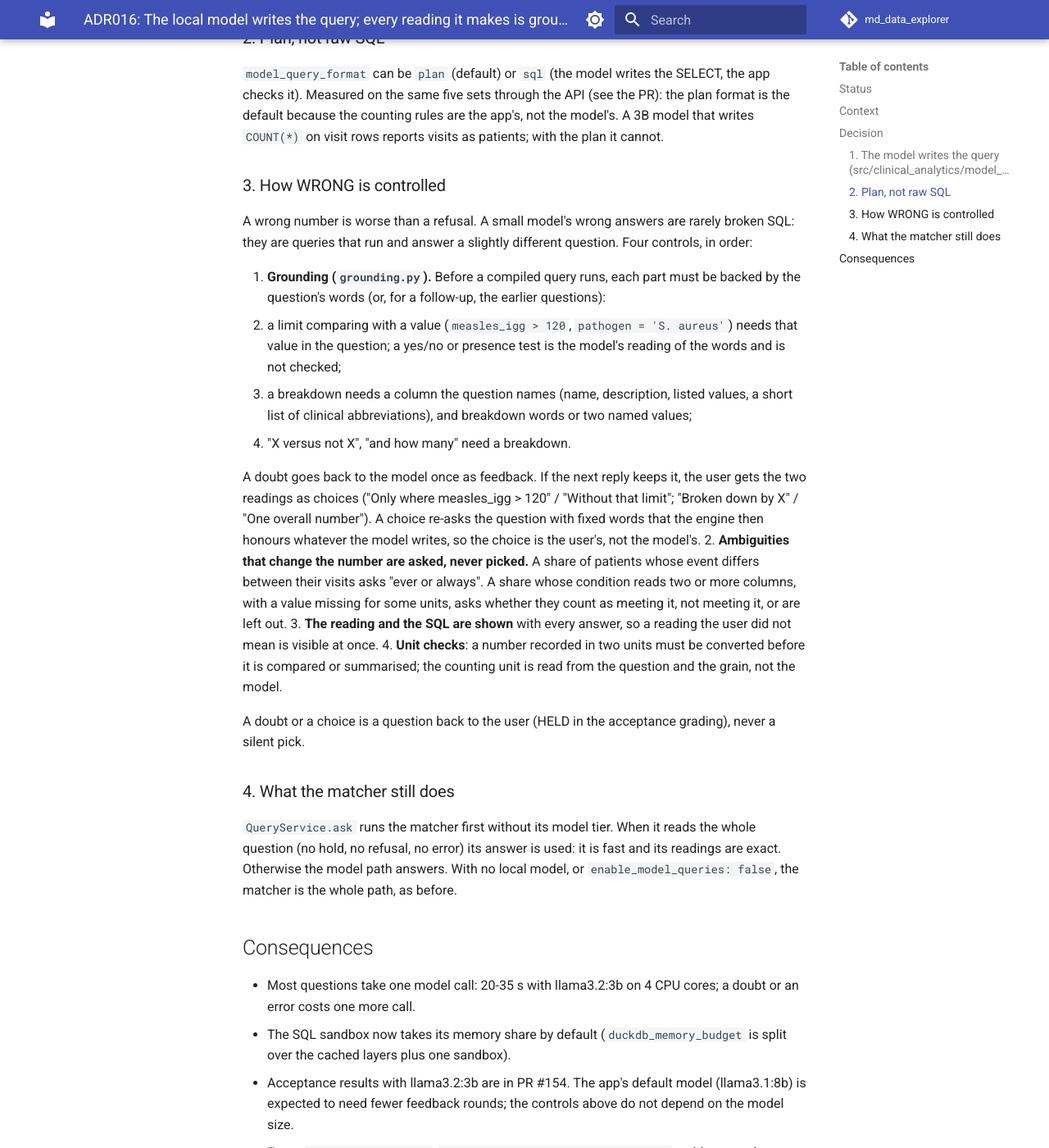
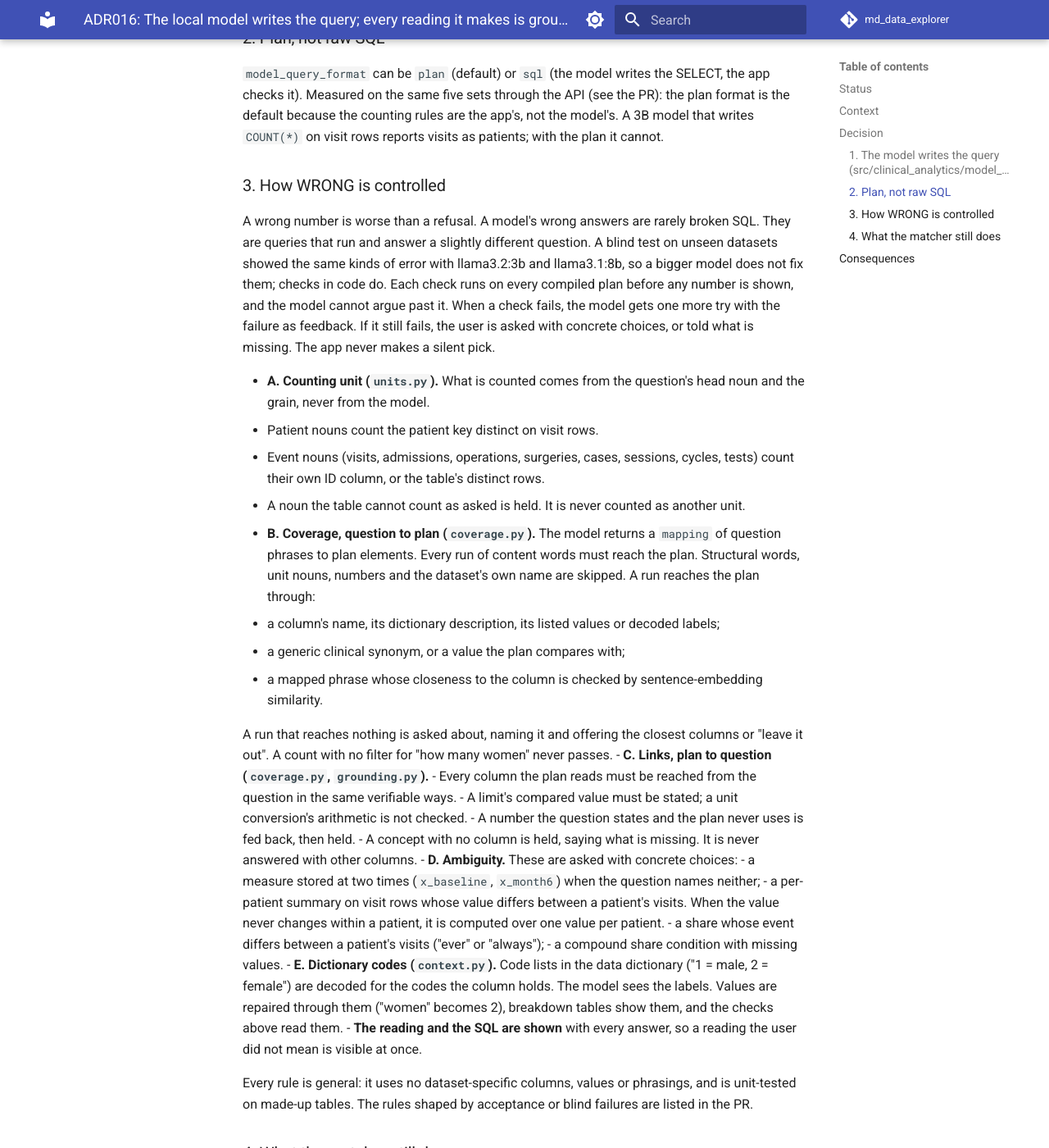
Before and after one commit to jtouley/md_data_explorer, an MkDocs documentation site: the page built from docs/implementation/ADR/ADR016.md, in a window 1280 px wide and 1400 px high, scrolled down 1870 px. Shown: the whole window at 82% size. Built offline with MkDocs 1.6.1 and Material for MkDocs 9.7.7, drawn with Linux system fonts in a browser that asks for light colours; comment, search, counter and statistics services are not loaded.

Commit message:
docs(ADR016): the five checks that control WRONG
Co-Authored-By: Claude Opus 5.5 <noreply@anthropic.com>
Claude-Session: https://claude.ai/code/session_01Lho8TYTiEckwDsM4soF5Ym

```diff
--- a/docs/implementation/ADR/ADR016.md
+++ b/docs/implementation/ADR/ADR016.md
@@ -70,33 +70,50 @@ because the counting rules are the app's, not the model's. A 3B model that write
 
 ### 3. How WRONG is controlled
 
-A wrong number is worse than a refusal. A small model's wrong answers are rarely broken SQL: they
-are queries that run and answer a slightly different question. Four controls, in order:
+A wrong number is worse than a refusal. A model's wrong answers are rarely broken SQL. They are
+queries that run and answer a slightly different question. A blind test on unseen datasets showed
+the same kinds of error with llama3.2:3b and llama3.1:8b, so a bigger model does not fix them; checks
+in code do. Each check runs on every compiled plan before any number is shown, and the model cannot
+argue past it. When a check fails, the model gets one more try with the failure as feedback. If it
+still fails, the user is asked with concrete choices, or told what is missing. The app never makes
+a silent pick.
 
-1. **Grounding (`grounding.py`).** Before a compiled query runs, each part must be backed by the
-   question's words (or, for a follow-up, the earlier questions):
-   - a limit comparing with a value (`measles_igg > 120`, `pathogen = 'S. aureus'`) needs that
-     value in the question; a yes/no or presence test is the model's reading of the words and is
-     not checked;
-   - a breakdown needs a column the question names (name, description, listed values, a short
-     list of clinical abbreviations), and breakdown words or two named values;
-   - "X versus not X", "and how many" need a breakdown.
+- **A. Counting unit (`units.py`).** What is counted comes from the question's head noun and
+  the grain, never from the model.
+  - Patient nouns count the patient key distinct on visit rows.
+  - Event nouns (visits, admissions, operations, surgeries, cases, sessions, cycles, tests) count
+    their own ID column, or the table's distinct rows.
+  - A noun the table cannot count as asked is held. It is never counted as another unit.
+- **B. Coverage, question to plan (`coverage.py`).** The model returns a `mapping` of question
+  phrases to plan elements. Every run of content words must reach the plan. Structural words, unit
+  nouns, numbers and the dataset's own name are skipped. A run reaches the plan through:
+  - a column's name, its dictionary description, its listed values or decoded labels;
+  - a generic clinical synonym, or a value the plan compares with;
+  - a mapped phrase whose closeness to the column is checked by sentence-embedding similarity.
 
-   A doubt goes back to the model once as feedback. If the next reply keeps it, the user gets the
-   two readings as choices ("Only where measles_igg > 120" / "Without that limit"; "Broken down
-   by X" / "One overall number"). A choice re-asks the question with fixed words that the engine
-   then honours whatever the model writes, so the choice is the user's, not the model's.
-2. **Ambiguities that change the number are asked, never picked.** A share of patients whose
-   event differs between their visits asks "ever or always". A share whose condition reads two
-   or more columns, with a value missing for some units, asks whether they count as meeting it,
-   not meeting it, or are left out.
-3. **The reading and the SQL are shown** with every answer, so a reading the user did not mean is
-   visible at once.
-4. **Unit checks**: a number recorded in two units must be converted before it is compared or
-   summarised; the counting unit is read from the question and the grain, not the model.
+  A run that reaches nothing is asked about, naming it and offering the closest columns or "leave
+  it out". A count with no filter for "how many women" never passes.
+- **C. Links, plan to question (`coverage.py`, `grounding.py`).**
+  - Every column the plan reads must be reached from the question in the same verifiable ways.
+  - A limit's compared value must be stated; a unit conversion's arithmetic is not checked.
+  - A number the question states and the plan never uses is fed back, then held.
+  - A concept with no column is held, saying what is missing. It is never answered with other
+    columns.
+- **D. Ambiguity.** These are asked with concrete choices:
+  - a measure stored at two times (`x_baseline`, `x_month6`) when the question names neither;
+  - a per-patient summary on visit rows whose value differs between a patient's visits. When the
+    value never changes within a patient, it is computed over one value per patient.
+  - a share whose event differs between a patient's visits ("ever" or "always");
+  - a compound share condition with missing values.
+- **E. Dictionary codes (`context.py`).** Code lists in the data dictionary ("1 = male,
+  2 = female") are decoded for the codes the column holds. The model sees the labels. Values are
+  repaired through them ("women" becomes 2), breakdown tables show them, and the checks above read
+  them.
+- **The reading and the SQL are shown** with every answer, so a reading the user did not mean is
+  visible at once.
 
-A doubt or a choice is a question back to the user (HELD in the acceptance grading), never a
-silent pick.
+Every rule is general: it uses no dataset-specific columns, values or phrasings, and is unit-tested
+on made-up tables. The rules shaped by acceptance or blind failures are listed in the PR.
 
 ### 4. What the matcher still does
 
```
